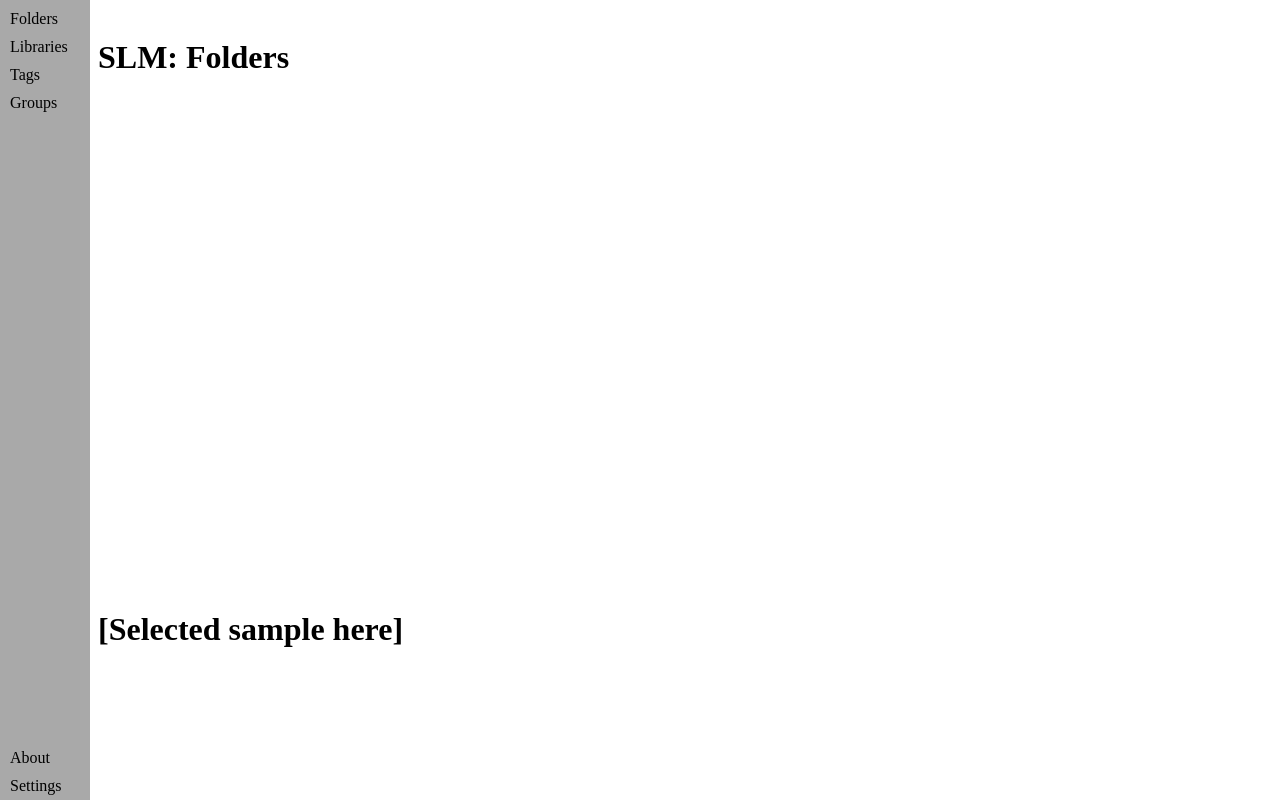
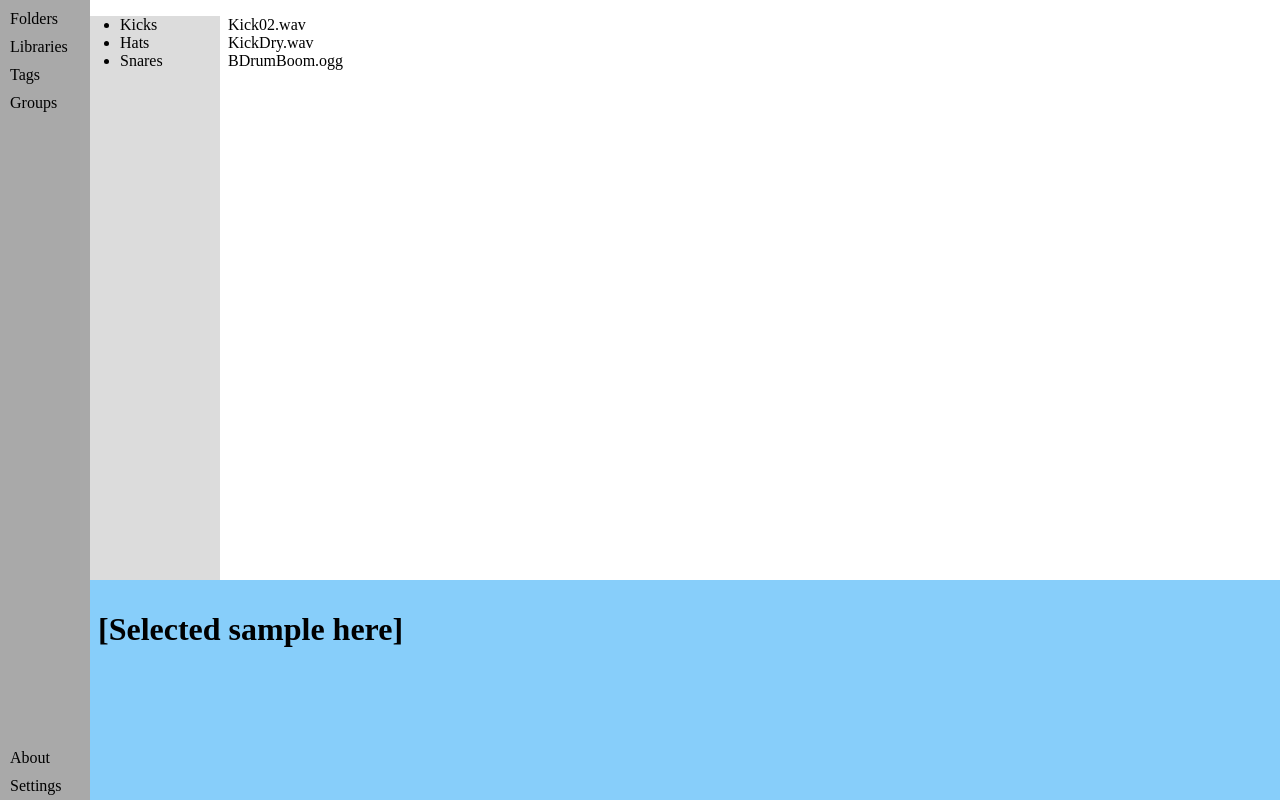
Before and after one commit to david4jsus/Sample-Library-Manager, an Electron app: page index.html in a window 1280 px wide. Both pictures are taken after a click on the link "Folders". Drawn offline with nearby package versions, Linux system fonts and the light colour scheme.

Commit message:
Feat: (Extremely) Basic layout for "folders" tab
And some minor modifications to CSS to make things (very) slightly more presentable

```diff
--- a/index.css
+++ b/index.css
@@ -1,12 +1,17 @@
+/*VARIABLES*/
+
 :root
 {
    --sidebar-width: 80px;
+   --folder-structure-width: 100px;
 }
+
+/* MAIN */
 
 .sidebar
 {
+   width: var(--sidebar-width);
    height: 100%;
-   width: var(--sidebar-width);
    position: fixed;
    z-index: 1;
    top: 0;
@@ -33,7 +38,6 @@
 .main
 {
    margin-left: var(--sidebar-width);
-   padding: 10px;
 }
 
 .sample
@@ -44,4 +48,22 @@
    position: fixed;
    bottom: 0;
    padding: 10px;
+   background-color: lightskyblue;
 }
+
+/* FOLDER VIEW */
+
+.folder-structure-view
+{
+   width: var(--folder-structure-width);
+   height: 100%;
+   position: fixed;
+   top: 0;
+   left: var(--sidebar-width);
+   background-color: gainsboro;
+}
+
+.folder-contents-view
+{
+   margin-left: var(--folder-structure-width);
+}
--- a/src/index_ui.js
+++ b/src/index_ui.js
@@ -113,7 +113,45 @@ window.onload = () =>
       render()
       {
          return[
-            React.createElement("h1", null, "SLM: Folders")
+            React.createElement(FolderStructureView, null),
+            React.createElement(FolderContentsView, null)
+         ];
+      }
+   }
+
+   // Folder structure view for FoldersView
+   class FolderStructureView extends React.Component
+   {
+      render()
+      {
+         // Will need a list of folders to track here
+         let testFolders = ["Kicks", "Hats", "Snares"];
+         let testFolders_list = testFolders.map((folder, index) => {
+            return React.createElement("li", {key: index}, folder);
+         }
+         );
+
+         return[
+            React.createElement("ul", {className: "folder-structure-view"}, testFolders_list)
+         ];
+      }
+   }
+
+   // View for the list of items in a folder
+   class FolderContentsView extends React.Component
+   {
+      render()
+      {
+         // Will need a list of the contents of the folder here
+         let testItems = ["Kick02.wav", "KickDry.wav", "BDrumBoom.ogg"];
+         let testItems_list = testItems.map((item, index) =>
+         {
+            return React.createElement("li", {key: index}, item);
+         }
+         );
+
+         return[
+            React.createElement("ul", {className: "folder-contents-view"}, testItems_list)
          ];
       }
    }
```
